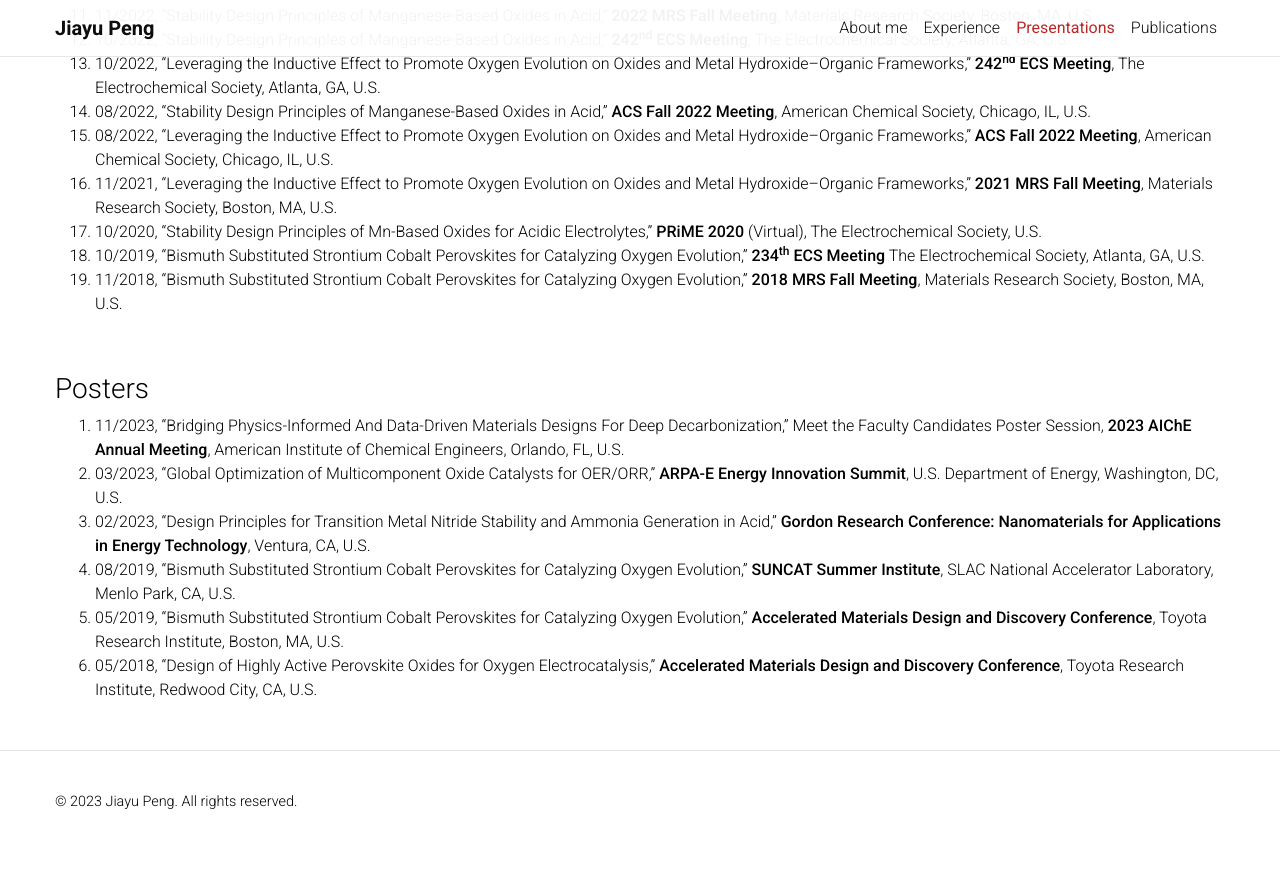
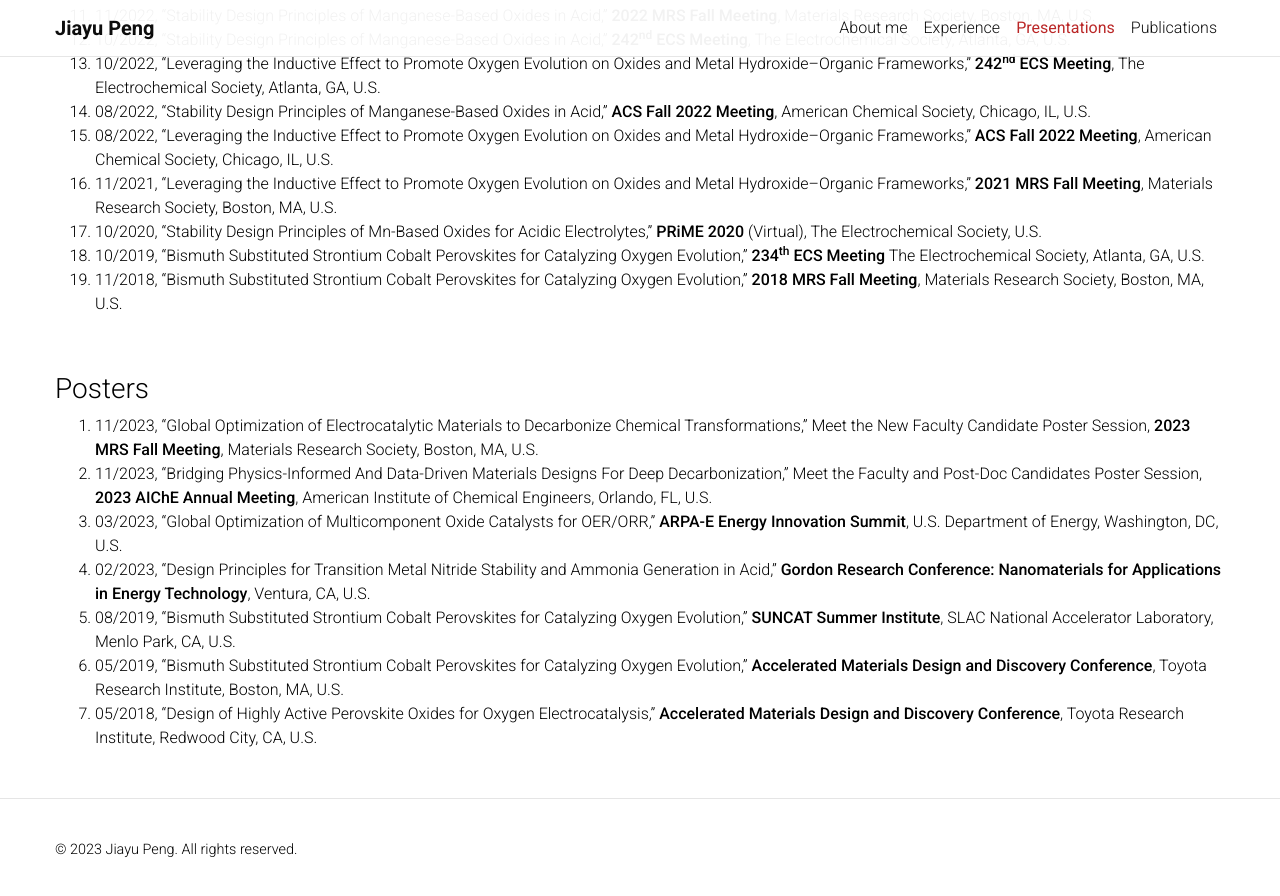
Before and after one commit to jypeng95/jypeng95.github.io, a Jekyll site: the page built from _pages/presentations.md, in a window 1280 px wide and 900 px high, scrolled down 1111 px. Shown: the top 896 px of the window. Built offline with Jekyll 4.4.1, drawn with Linux system fonts in a browser that asks for light colours; a style sheet for code colours, icons or effects is not loaded; before the commit the page ends 1963 px from its top, so only the background shows below that.

Commit message:
Update presentations

```diff
--- a/_pages/presentations.md
+++ b/_pages/presentations.md
@@ -44,7 +44,8 @@ nav: true
 
 ### Posters
 
-1. 11/2023, "Bridging Physics-Informed And Data-Driven Materials Designs For Deep Decarbonization," Meet the Faculty Candidates Poster Session, **2023 AIChE Annual Meeting**, American Institute of Chemical Engineers, Orlando, FL, U.S.
+1. 11/2023, "Global Optimization of Electrocatalytic Materials to Decarbonize Chemical Transformations," Meet the New Faculty Candidate Poster Session, **2023 MRS Fall Meeting**, Materials Research Society, Boston, MA, U.S.
+1. 11/2023, "Bridging Physics-Informed And Data-Driven Materials Designs For Deep Decarbonization," Meet the Faculty and Post-Doc Candidates Poster Session, **2023 AIChE Annual Meeting**, American Institute of Chemical Engineers, Orlando, FL, U.S.
 1. 03/2023, "Global Optimization of Multicomponent Oxide Catalysts for OER/ORR," **ARPA-E Energy Innovation Summit**, U.S. Department of Energy, Washington, DC, U.S.
 1. 02/2023, "Design Principles for Transition Metal Nitride Stability and Ammonia Generation in Acid," **Gordon Research Conference: Nanomaterials for Applications in Energy Technology**, Ventura, CA, U.S.
 1. 08/2019, "Bismuth Substituted Strontium Cobalt Perovskites for Catalyzing Oxygen Evolution," **SUNCAT Summer Institute**, SLAC National Accelerator Laboratory, Menlo Park, CA, U.S.
```
